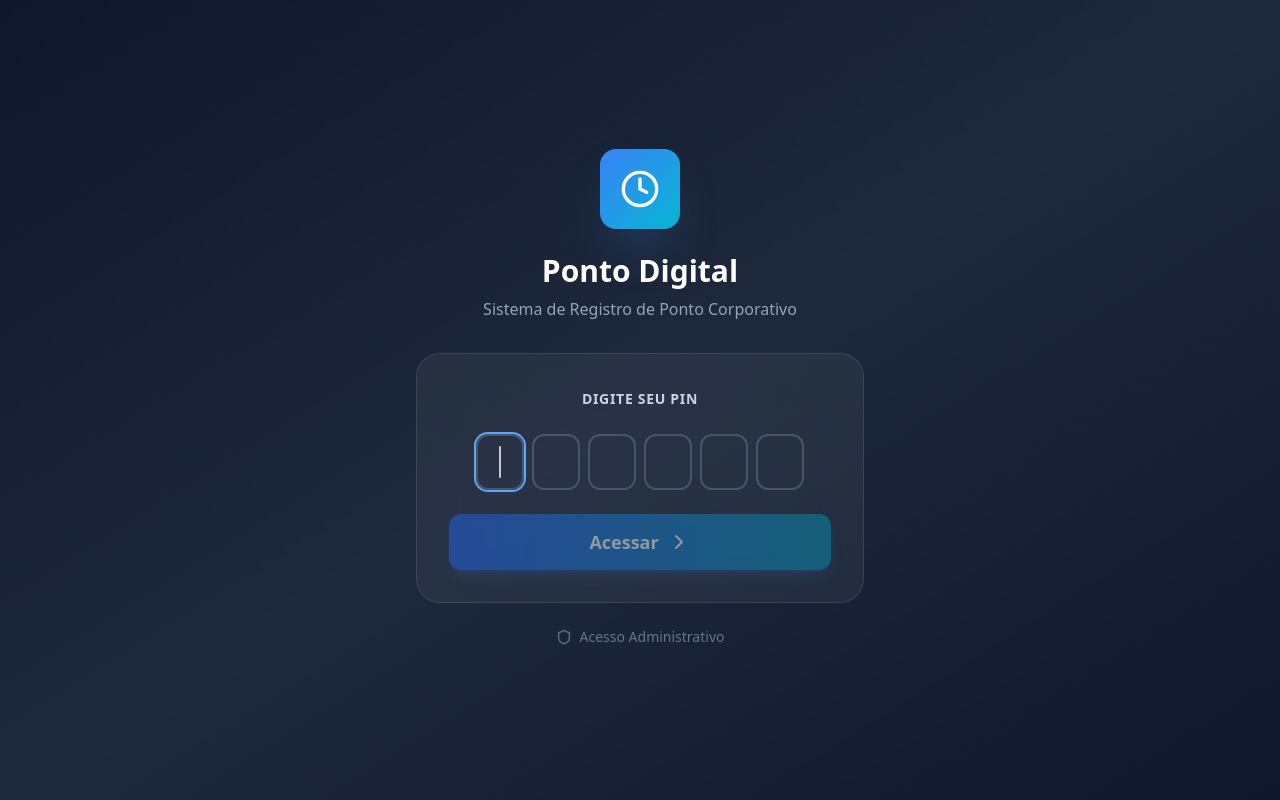
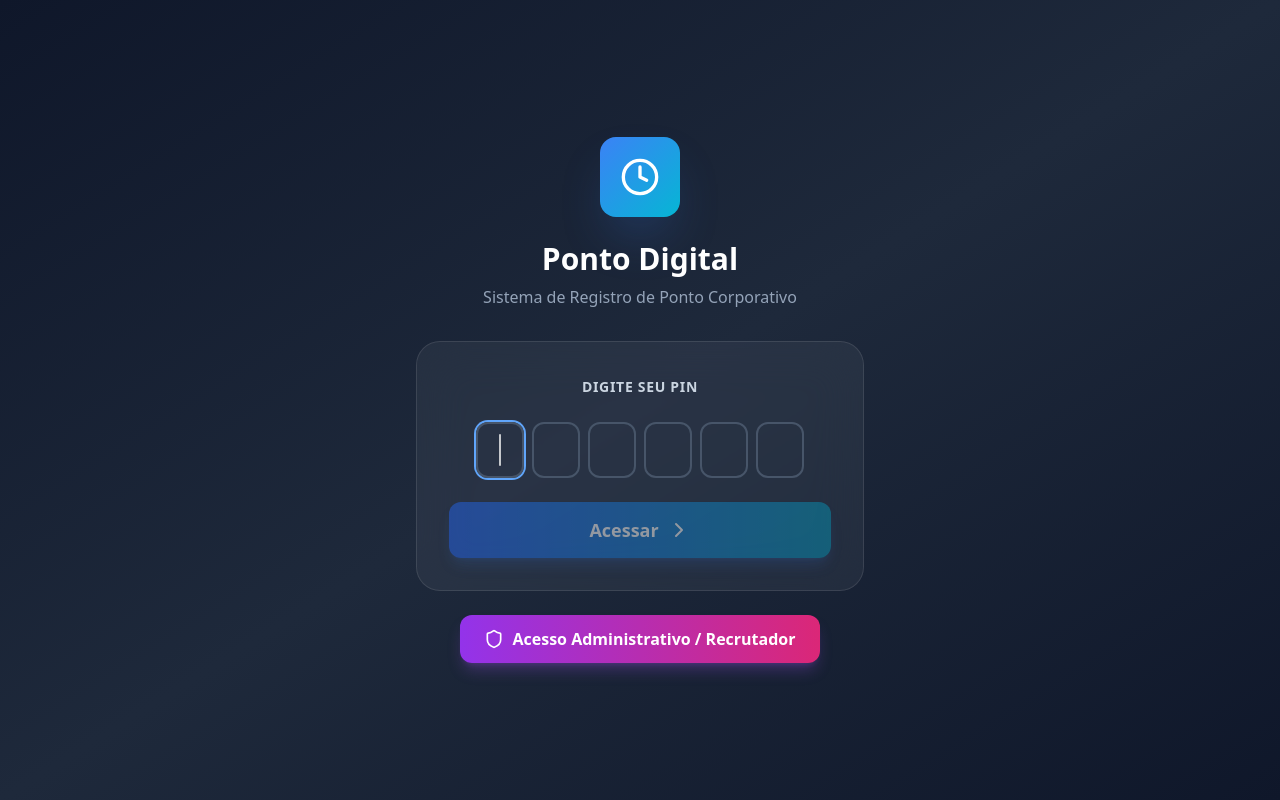
Before and after one commit to LuanVFrezarin/portf-lio-ponto-eletronico, a Next.js app: page / in a window 1280 px wide. Built offline with nearby package versions, Linux system fonts and the light colour scheme.

Commit message:
Upload do projeto sistema de ponto eletrônico

```diff
--- a/app/page.tsx
+++ b/app/page.tsx
@@ -609,10 +609,10 @@ export default function PontoPage() {
                     <div className="mt-6 text-center">
                         <Link
                             href="/admin/login"
-                            className="inline-flex items-center gap-2 text-slate-500 hover:text-purple-400 transition-colors text-sm"
+                            className="inline-flex items-center gap-2 px-6 py-3 bg-gradient-to-r from-purple-600 to-pink-600 hover:from-purple-500 hover:to-pink-500 text-white rounded-xl font-semibold shadow-lg shadow-purple-500/25 transition-all transform hover:scale-105"
                         >
-                            <Shield className="w-4 h-4" />
-                            Acesso Administrativo
+                            <Shield className="w-5 h-5" />
+                            Acesso Administrativo / Recrutador
                         </Link>
                     </div>
                 </div>
```
